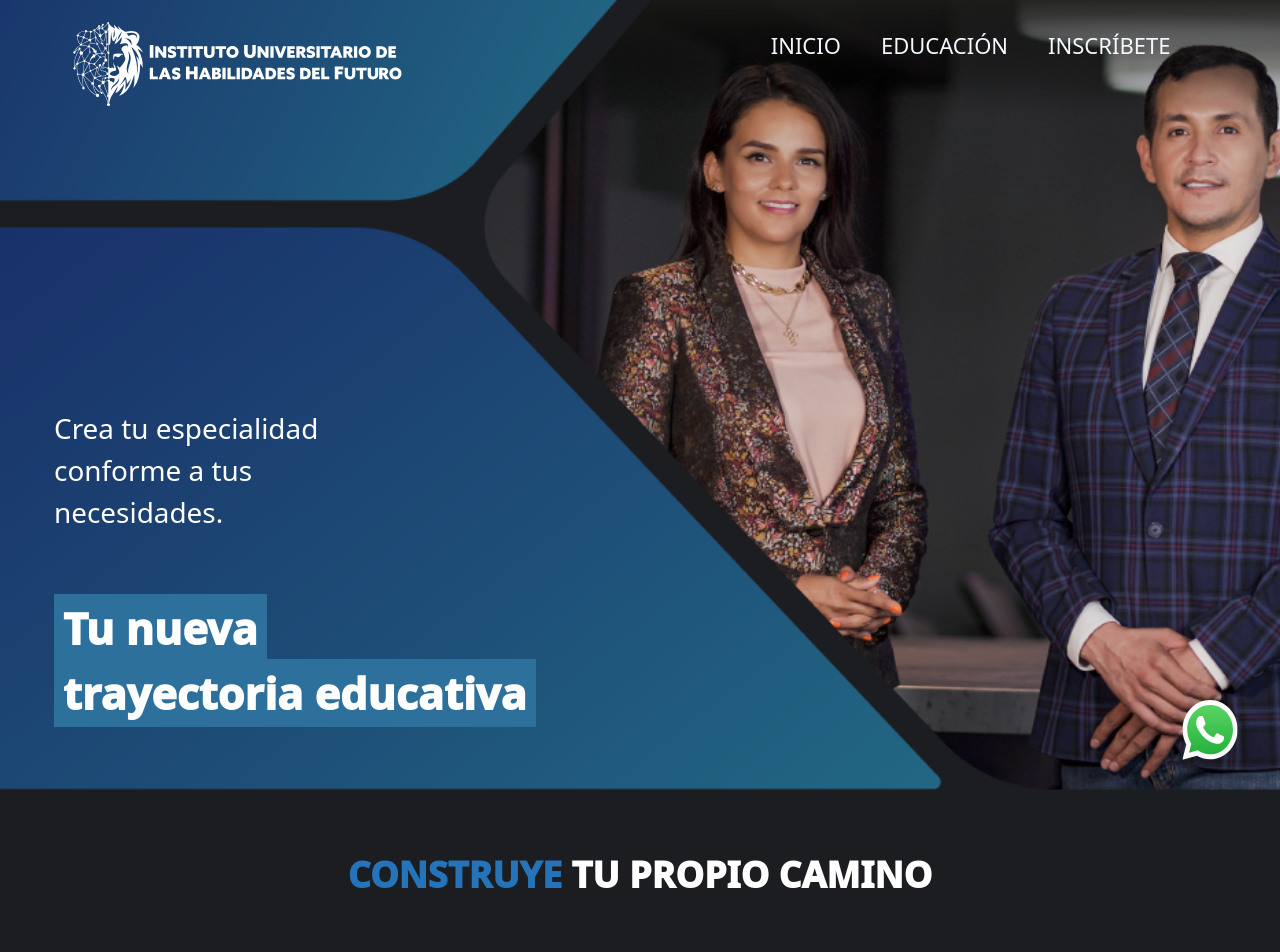
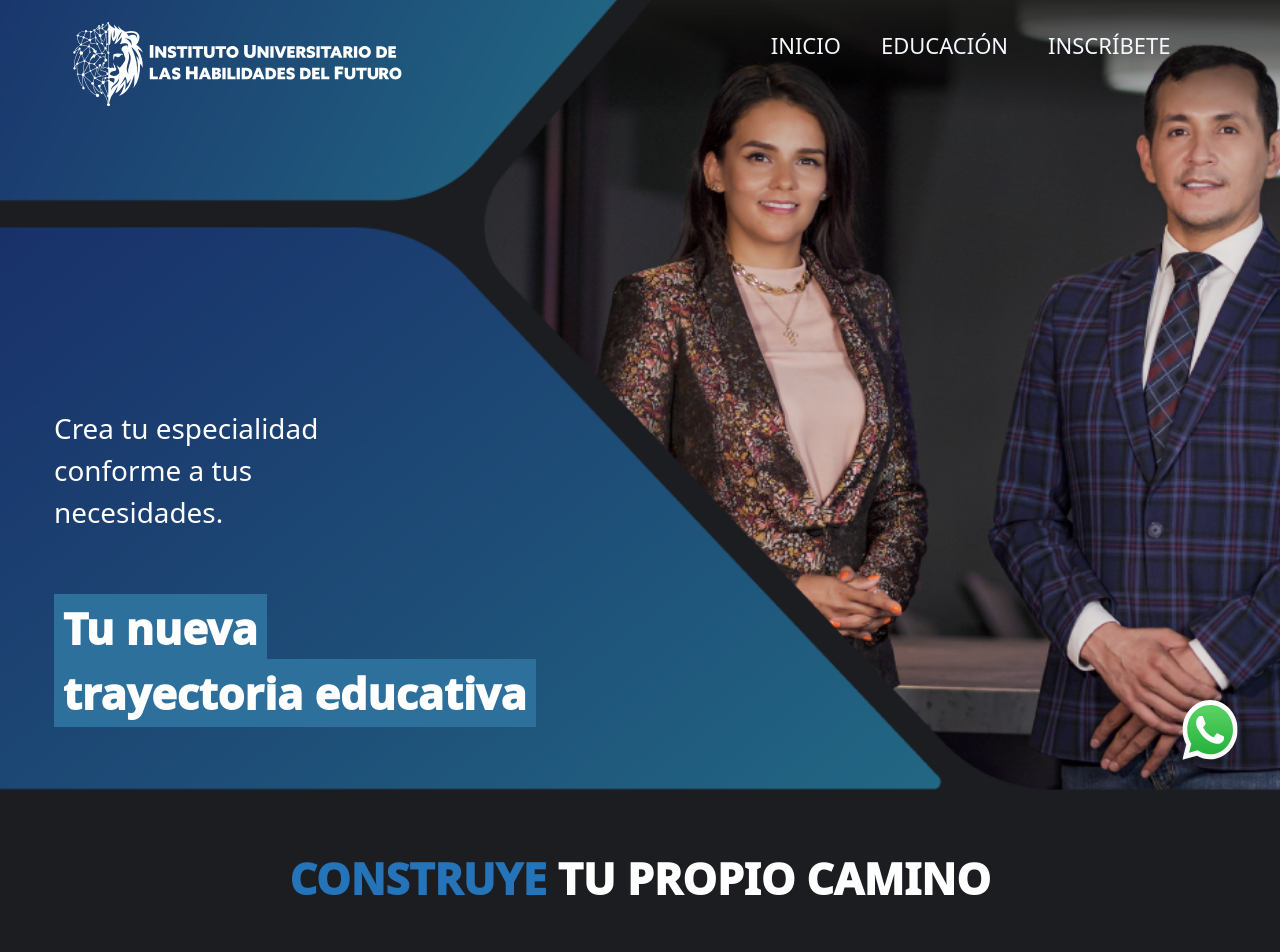
Before and after one commit to interactivms/IUHF, a Next.js app: page /trayectoria in a window 1280 px wide. Shown: the top 952 px of the page. Built offline with nearby package versions, Linux system fonts and the light colour scheme.

Commit message:
Corrected text sizes and spacing

```diff
--- a/pages/trayectoria.js
+++ b/pages/trayectoria.js
@@ -19,7 +19,7 @@ function trayectoria() {
       <div className="background-darkGray lion-BG py-2">
 
       <div className="col-12 py-5">
-          <h2 className="white bolder fw-1000 text-center"><span className='darkblue'>CONSTRUYE</span> TU PROPIO CAMINO</h2>
+          <h2 className="white bolder fw-1000 text-center fontsize-3"><span className='darkblue'>CONSTRUYE</span> TU PROPIO CAMINO</h2>
         </div>
         <div className="col-12">
           <div className="row  mx-0">
```
